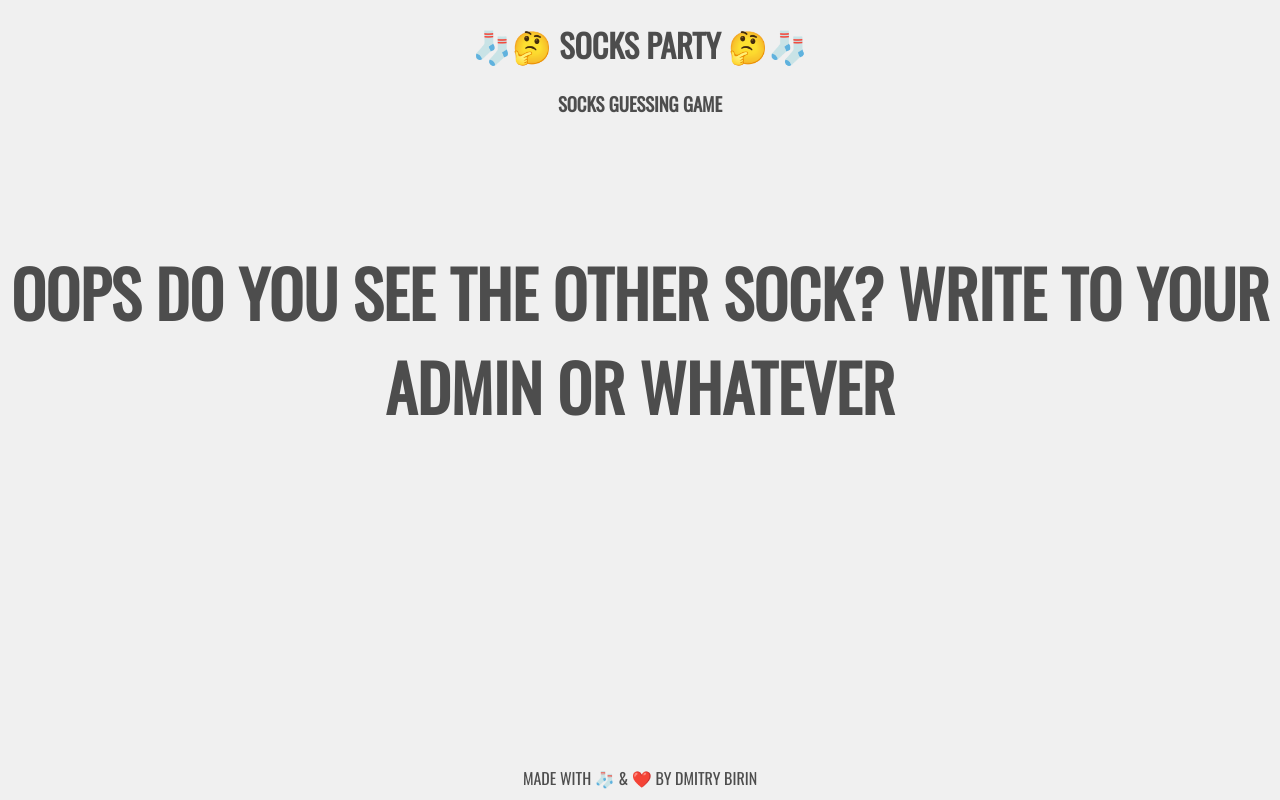
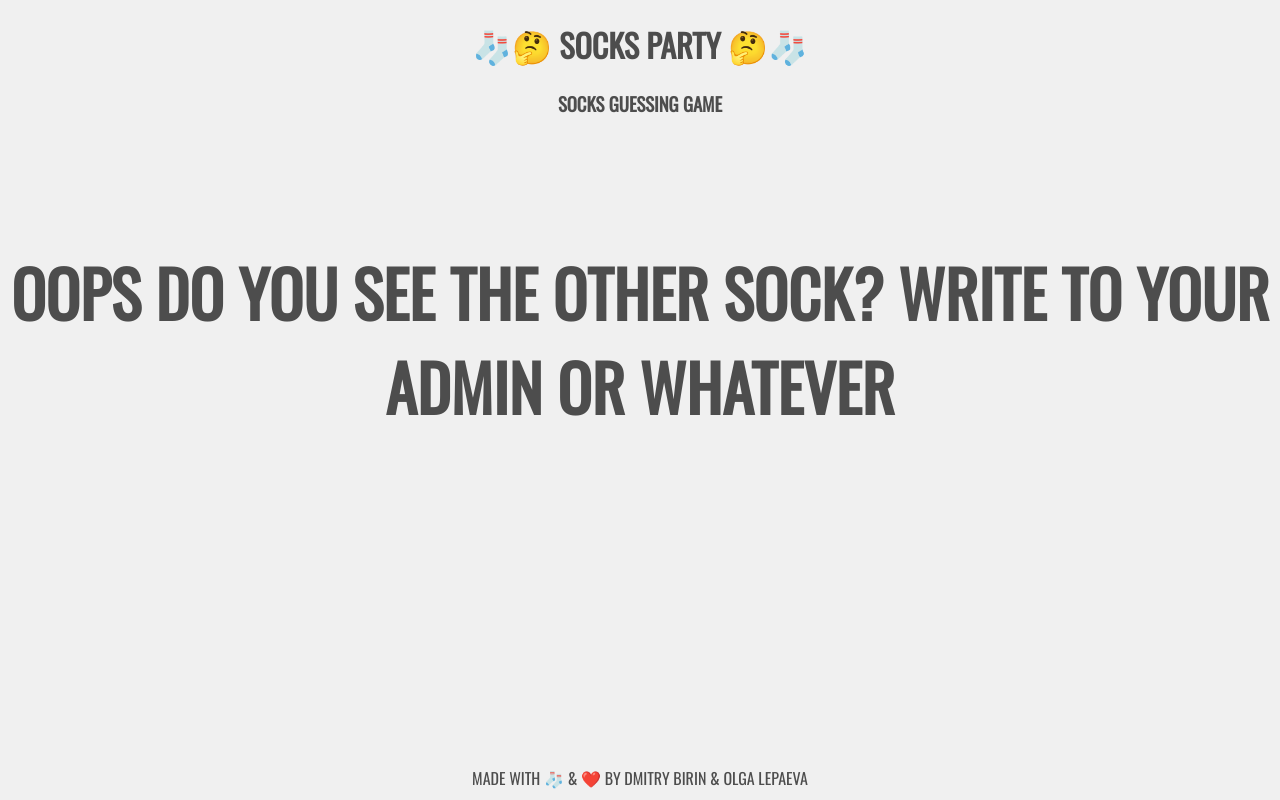
Before and after one commit to dmitrybirin/socks-party, a React (Vite) app: page / in a window 1280 px wide. Built offline with nearby package versions, Linux system fonts and the light colour scheme; no server answers.

Commit message:
added illustrator to made by

```diff
--- a/src/App.js
+++ b/src/App.js
@@ -13,9 +13,14 @@ const GlobalStyle = createGlobalStyle`
 		font-family: 'Cardo', serif;
 	}
 
-	h1, h2, h3, h4, h5, h6, footer {
+	h1, h2, h3, h4, h5, h6, footer, a  {
 		font-family: 'Oswald', sans-serif;
 		text-transform: uppercase;
+	}
+
+	a {
+		text-decoration: none;
+		color: ${props => props.theme.mainColor};
 	}
 
 `
@@ -77,7 +82,7 @@ const App = () => {
 						<Game />
 					</GameContextProvider>
 				</Content>
-				<Footer>Made with 🧦 & ❤️ by Dmitry Birin</Footer>
+				<Footer>Made with 🧦 & ❤️ by Dmitry Birin & <a href="https://www.behance.net/ollyjolly">Olga Lepaeva</a></Footer>
 			</Container>
 		</>
 	)
```
